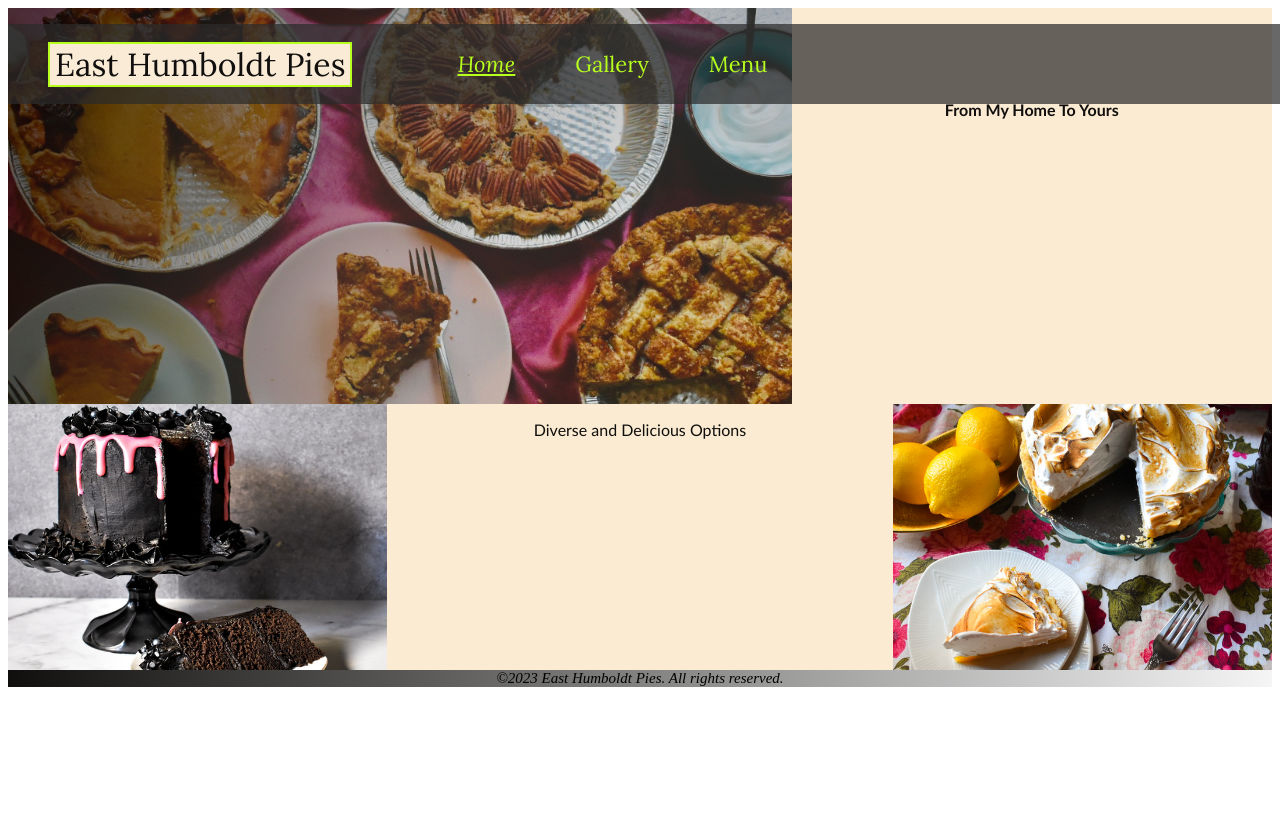
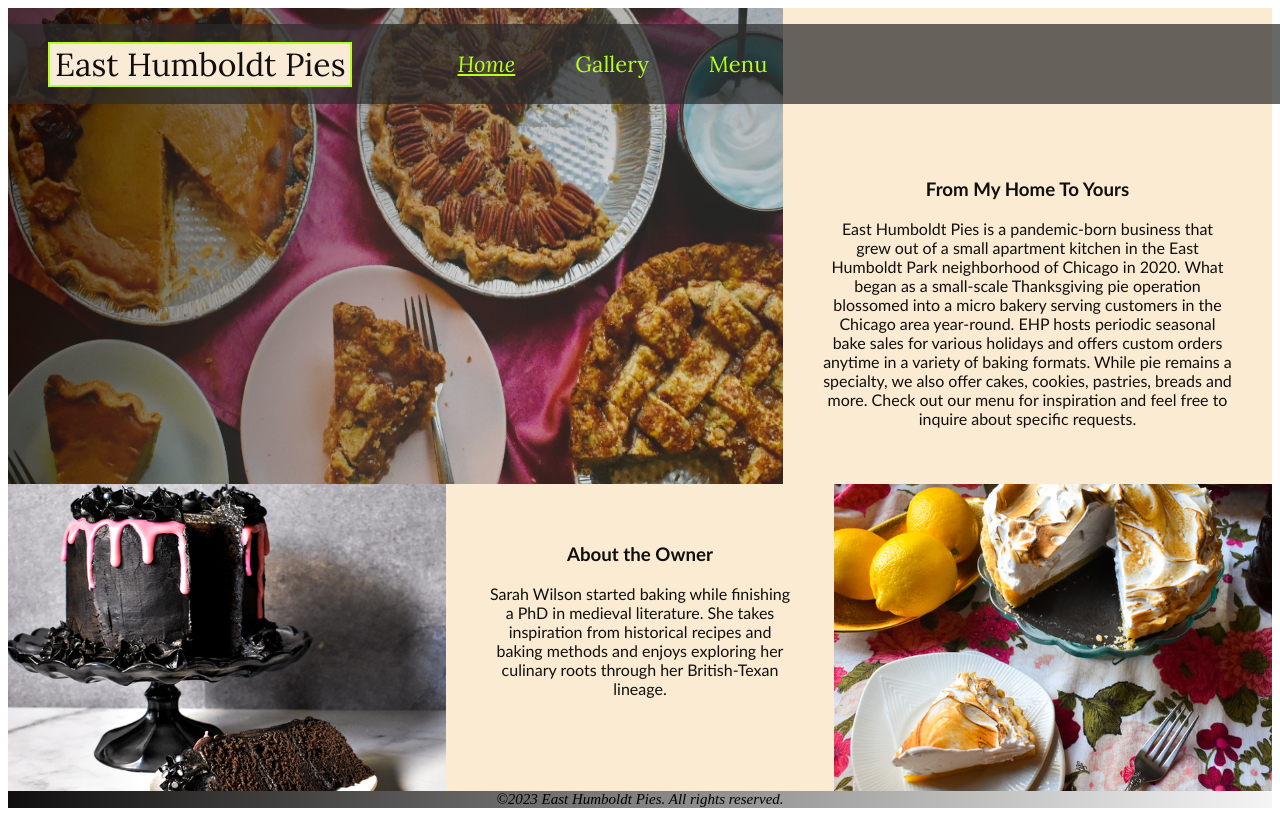
Before and after one commit to briancampbell003/east-humboldt-pies, a React (Create React App) app: page / in a window 1280 px wide. Shown: the top 816 px of the page. Built offline with nearby package versions, Linux system fonts and the light colour scheme.

Commit message:
menu data changes and styling

```diff
--- a/src/App.css
+++ b/src/App.css
@@ -10,6 +10,7 @@
 }
 
 .page-contain {
+    background-color: var(--secondary);
     position: relative;
     left: 0;
     top: 0;
@@ -78,7 +79,7 @@
 .home-top-left {
     margin-top: 0;
     margin-left: 0;
-    width: 62%;
+    width: 72%;
     height: auto;
 }
 .home-top-left img {
@@ -89,9 +90,9 @@
 .home-top-right {
     width: 38%;
     height: auto;
+    padding: 40px;
     background-color: var(--secondary);
-    padding-top: 6%;
-    font-weight: 600;
+    padding-top: 12%;
 }
 
 
@@ -102,7 +103,7 @@
 .home-btm-left {
     margin-top: 0;
     margin-left: 0;
-    width: 30%;
+    width: 37%;
     height: auto;
 }
 .home-btm-left img {
@@ -111,7 +112,8 @@
 }
 
 .home-btm-middle {
-    width: 40%;
+    width: 26%;
+    padding: 40px;
     height: auto;
     background-color: var(--secondary);
 }
@@ -119,7 +121,7 @@
 .home-btm-right {
     margin-top: 0;
     margin-left: 0;
-    width: 30%;
+    width: 37%;
     height: auto;
 }
 .home-btm-right img {
--- a/src/assets/menu-data.js
+++ b/src/assets/menu-data.js
@@ -3,51 +3,97 @@ export const menuData = [
       title: `Seasonal specials`,
       content: [
         {
-          item: `Mother's Day Cookie Spread`,
-          description: `Oh la la`,
-          price: 15,
-        },
-        {
-          item: `Summer's Here Applie Pie`,
-          description: `Yum yum`,
-          price: 15,
+          item: `Check back later!`,
+          description: ``,
+          price: ``,
         },
       ]
     },
     {
-      title: `Pies`,
+      title: `Pies and Tarts`,
       content: [
         {
-          item: `Mother's Day Cookie Spread`,
-          description: `Oh la la`
-        }
+          item: `Fruit pies`,
+          description: `apple, cherry, blueberry, rhubarb, peach`,
+          price: 30
+        },
+        {
+          item: `Custard-based and cold-set pies`,
+          description: `lemon meringue, banana cream, coconut cream, key lime, chess, creme brulee, sugar pie, pecan`,
+          price: 35
+        },
+        {
+          item: `Cheese cake`,
+          description: `NY-style, chocolate, jam-swirled`,
+          price: 40
+        },
+        {
+          item: `Hand pies, half-dozen`,
+          price: 25
+        },
+        {
+          item: `Hand pies, full dozen`,
+          price: 40
+        },
       ]
     },
     {
       title: `Cakes`,
       content: [
         {
-          item: `Mother's Day Cookie Spread`,
-          description: `Oh la la`
-        }
+          item: `6" layer cake`,
+          description: `with custom design and flavors`,
+          price: `45+`
+        },
+        {
+          item: `8" layer cake`,
+          description: `with custom design and flavors`,
+          price: `60+`
+        },
+        {
+          item: `Cupakes, full dozen`,
+          price: 30
+        },
       ]
     },
     {
       title: `Cookies`,
       content: [
         {
-          item: `Mother's Day Cookie Spread`,
-          description: `Oh la la`
-        }
+          item: `Seasonal cookie boxes`,
+          description: `Follow on instagram for announcements`,
+          price: `25-40`
+        },
+        {
+          item: `1 dozen cookies`,
+          description: `Any variety`,
+          price: `15+`
+        },
+        {
+          item: `2 dozen cookies`,
+          description: `Any variety`,
+          price: `25+`
+        },
+        {
+          item: `Variety box`,
+          description: `3-4 different cookies`,
+          price: `35`
+        },
       ]
     },
     {
-      title: `Other`,
+      title: `Pastry and Viennoiserie`,
       content: [
         {
-          item: `Mother's Day Cookie Spread`,
-          description: `Oh la la`
-        }
+          item: `Half dozen`,
+          description: `Choose from croissants, eclairs, pain au chocolate, pain aux raisins, chausson aux pommes, brioche, danishes, mini tartlets`,
+          price: 25
+        },
+        {
+          item: `Full dozen`,
+          description: `Choose from croissants, eclairs, pain au chocolate, pain aux raisins, chausson aux pommes, brioche, danishes, mini tartlets`,
+          price: 35
+        },
       ]
     }
   ];
--- a/src/components/pages/Home.js
+++ b/src/components/pages/Home.js
@@ -11,7 +11,8 @@ const Home = () => {
                 <img src={TopLeft} alt="Pies on a table" />
             </div>
             <div className="home-top-right">
-                <p>From My Home To Yours</p>
+                <h3>From My Home To Yours</h3>
+                <p>East Humboldt Pies is a pandemic-born business that grew out of a small apartment kitchen in the East Humboldt Park neighborhood of Chicago in 2020. What began as a small-scale Thanksgiving pie operation blossomed into a micro bakery serving customers in the Chicago area year-round. EHP hosts periodic seasonal bake sales for various holidays and offers custom orders anytime in a variety of baking formats. While pie remains a specialty, we also offer cakes, cookies, pastries, breads and more. Check out our menu for inspiration and feel free to inquire about specific requests.</p>
             </div>
         </div>
         <div className="home-btm-contain">
@@ -19,7 +20,8 @@ const Home = () => {
                 <img src={BtmLeft} alt="Chocolate cake" />
             </div>
             <div className="home-btm-middle">
-                <p>Diverse and Delicious Options</p>
+                <h3>About the Owner</h3>
+                <p>Sarah Wilson started baking while finishing a PhD in medieval literature. She takes inspiration from historical recipes and baking methods and enjoys exploring her culinary roots through her British-Texan lineage.</p>
             </div>
             <div className="home-btm-right">
                 <img src={BtmRight} alt="Lemon meringue pie" />
```
